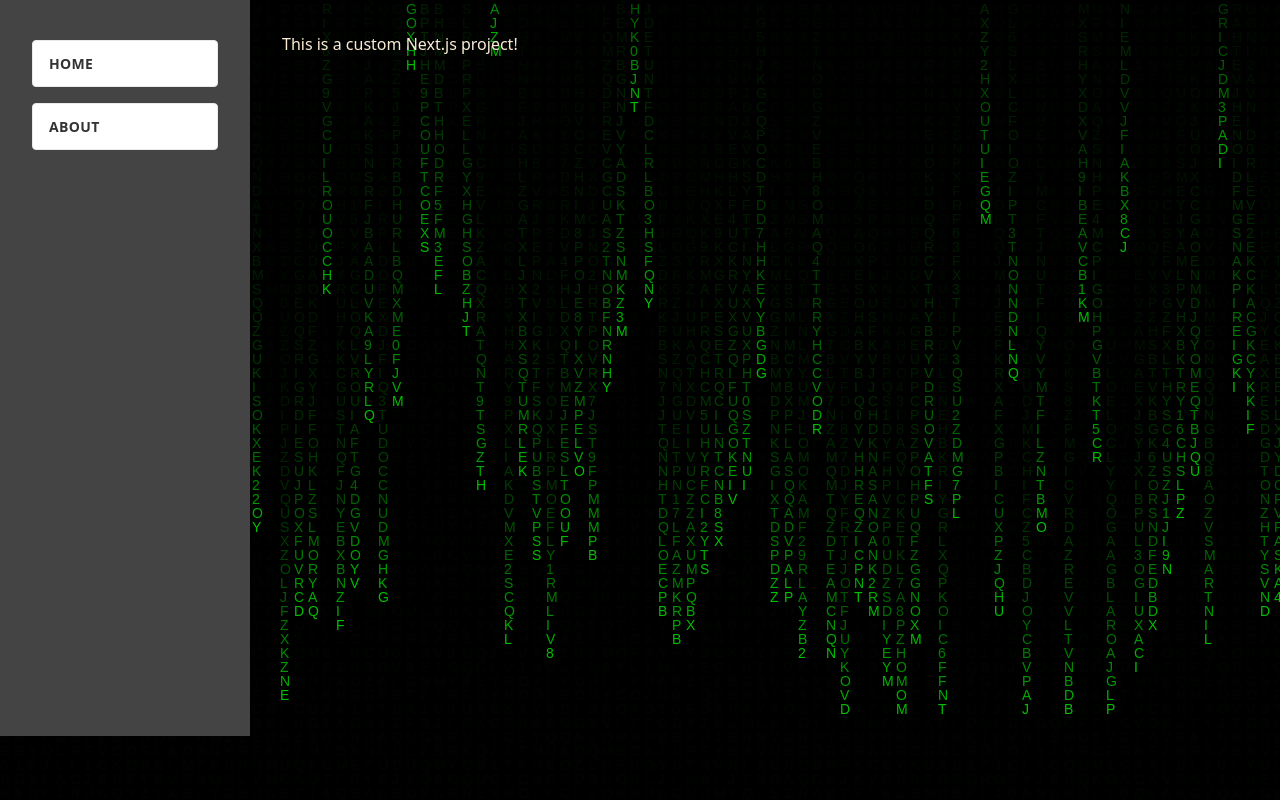
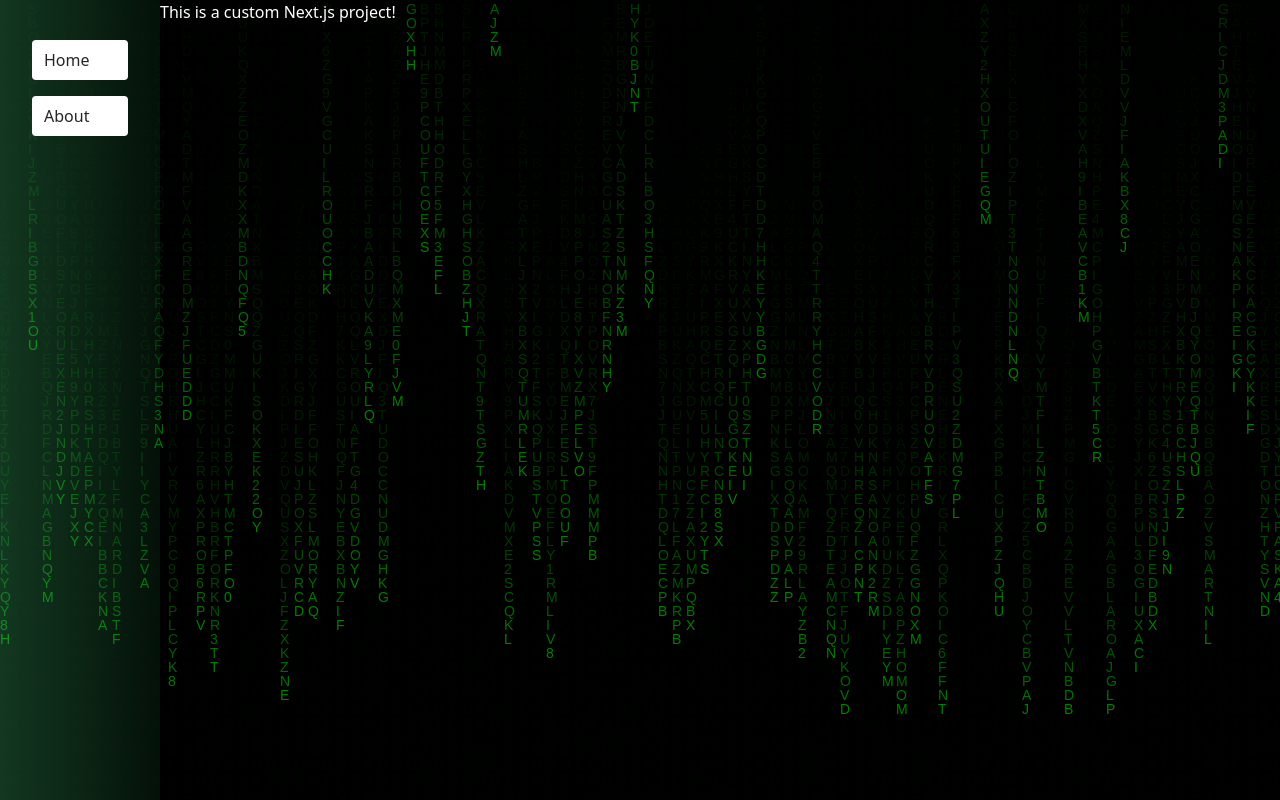
Before and after one commit to MaksVibe/cv_site, a Next.js app: page /about in a window 1280 px wide. Built offline with nearby package versions, Linux system fonts and the light colour scheme.

Commit message:
feat: sidebar sylization

```diff
--- a/components/Background/Background.tsx
+++ b/components/Background/Background.tsx
@@ -56,7 +56,7 @@ const Background: React.FC<IBackground> = () => {
   }, []);
 
   return (
-    <div className="w-full h-full bg-black fixed -z-10 inset-0 brightness-75">
+    <div className="w-full h-full bg-black fixed -z-10 inset-0 brightness-[0.5]">
       <canvas ref={canvasRef} />
     </div>
   );
--- a/components/layouts/primary/PrimaryLayout.module.css
+++ /dev/null
@@ -1,9 +0,0 @@
-.main {
-  display: flex;
-  height: calc(100vh - 64px);
-}
-
-.main > section {
-  color: antiquewhite;
-  padding: 32px;
-}
--- a/components/layouts/primary/PrimaryLayout.tsx
+++ b/components/layouts/primary/PrimaryLayout.tsx
@@ -1,5 +1,4 @@
 import Background from '../../Background/Background';
-import styles from './PrimaryLayout.module.css';
 
 export interface IPrimaryLayout {
   children: any;
@@ -8,7 +7,7 @@ export interface IPrimaryLayout {
 const PrimaryLayout: React.FC<IPrimaryLayout> = ({ children }) => {
   return (
     <>
-      <main className={styles.main}>
+      <main className="flex h-screen text-white">
         <Background />
         {children}
       </main>
--- a/components/layouts/sidebar/SidebarLayout.module.css
+++ b/components/layouts/sidebar/SidebarLayout.module.css
@@ -23,5 +23,5 @@
 }
 
 .nav > a:hover {
-  background-color: #eaeaea;
+  background-color: rgb(234, 234, 234);
 }
--- a/components/layouts/sidebar/SidebarLayout.tsx
+++ b/components/layouts/sidebar/SidebarLayout.tsx
@@ -1,15 +1,31 @@
 import Link from 'next/link';
-import styles from './SidebarLayout.module.css';
 
 export interface ISidebarLayout {}
 
 const SidebarLayout: React.FC<ISidebarLayout> = () => {
   return (
     <nav className={styles.nav}>
-      <Link href="/">Home</Link>
-      <Link href="/about">About</Link>
+      <Link href="/" className={styles.navLink}>
+        Home
+      </Link>
+      <Link href="/about" className={styles.navLink}>
+        About
+      </Link>
     </nav>
   );
 };
 
 export default SidebarLayout;
+
+const styles = {
+  nav: `
+    h-full w-40 flex flex-col p-8 shadow-3xl
+    bg-gradient-to-r from-green-400/25 to-green-900/20
+  `,
+  navLink: `
+    bg-white text-neutral-800 my-2 py-2 px-3
+    rounded
+    hover:ml-0.5 hover:bg-green-200
+    focus:ml-0.5 focus:bg-green-200
+  `,
+};
--- a/tailwind.config.js
+++ b/tailwind.config.js
@@ -12,6 +12,11 @@ module.exports = {
       lg: '1200px',
       xl: '1536px',
     },
+    extend: {
+      boxShadow: {
+        '3xl': '0 35px 60px -15px rgba(0, 0, 0, 0.3)',
+      },
+    },
   },
   plugins: [],
 };
```
